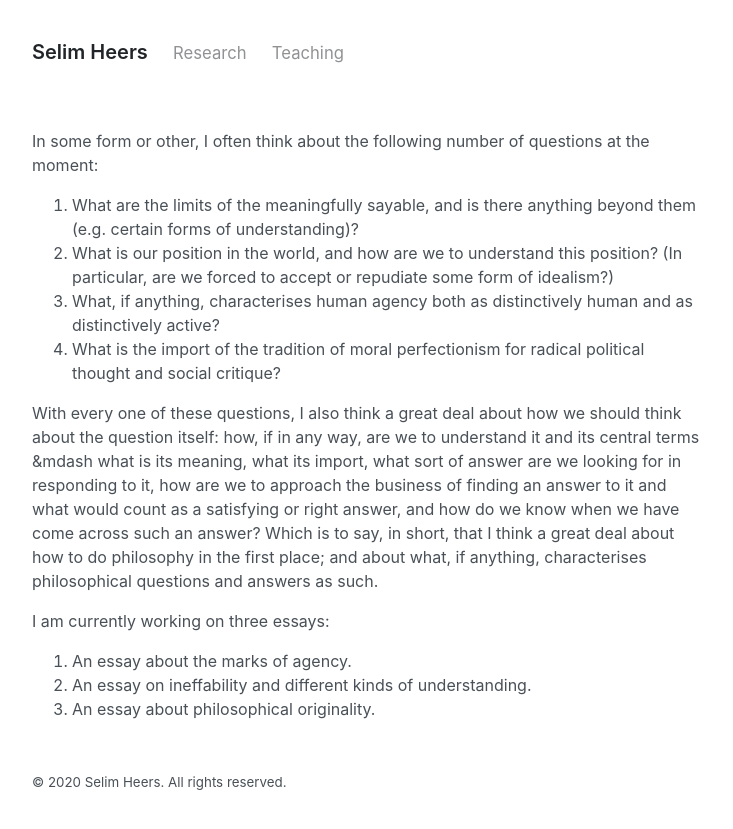
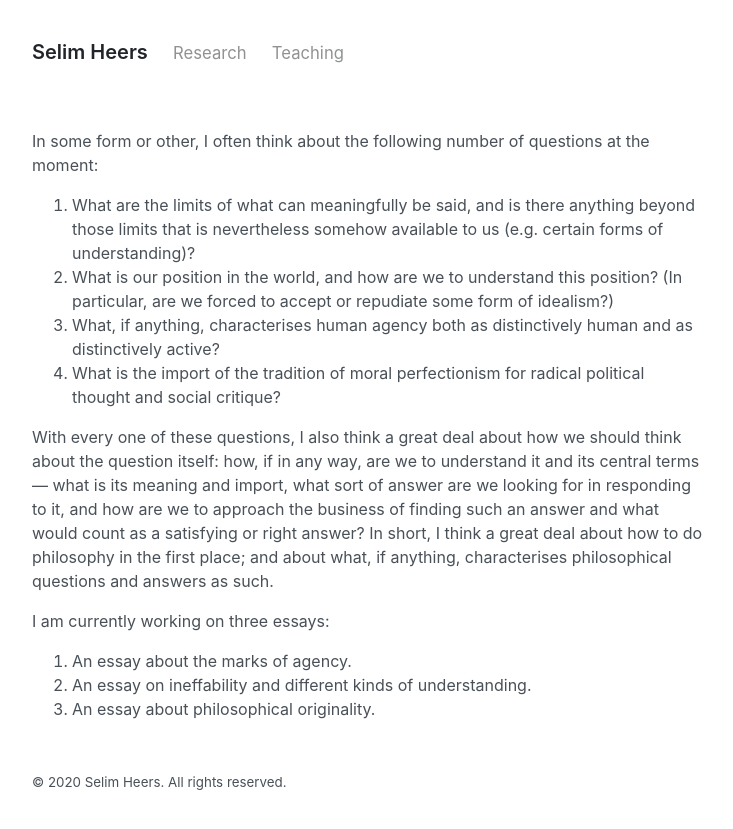
Before and after one commit to selimheers/selimheers.github.io, a Jekyll site: the page built from research.md, in a window 1280 px wide. Shown: the top 829 px of the page, without its empty margins (272-1005 px from the left). Built offline with Jekyll 4.4.1, drawn with Linux system fonts in a browser that asks for light colours.

Commit message:
Update research.md

```diff
--- a/research.md
+++ b/research.md
@@ -6,12 +6,12 @@ permalink: /research/
 
 In some form or other, I often think about the following number of questions at the moment:
 
-1. What are the limits of the meaningfully sayable, and is there anything beyond them (e.g. certain forms of understanding)?
+1. What are the limits of what can meaningfully be said, and is there anything beyond those limits that is nevertheless somehow available to us (e.g. certain forms of understanding)?
 2. What is our position in the world, and how are we to understand this position? (In particular, are we forced to accept or repudiate some form of idealism?)
 3. What, if anything, characterises human agency both as distinctively human and as distinctively active?
 4. What is the import of the tradition of moral perfectionism for radical political thought and social critique?
 
-With every one of these questions, I also think a great deal about how we should think about the question itself: how, if in any way, are we to understand it and its central terms &mdash what is its meaning, what its import, what sort of answer are we looking for in responding to it, how are we to approach the business of finding an answer to it and what would count as a satisfying or right answer, and how do we know when we have come across such an answer? Which is to say, in short, that I think a great deal about how to do philosophy in the first place; and about what, if anything, characterises philosophical questions and answers as such.
+With every one of these questions, I also think a great deal about how we should think about the question itself: how, if in any way, are we to understand it and its central terms — what is its meaning and import, what sort of answer are we looking for in responding to it, and how are we to approach the business of finding such an answer and what would count as a satisfying or right answer? In short, I think a great deal about how to do philosophy in the first place; and about what, if anything, characterises philosophical questions and answers as such.
 
 I am currently working on three essays:
 
```
